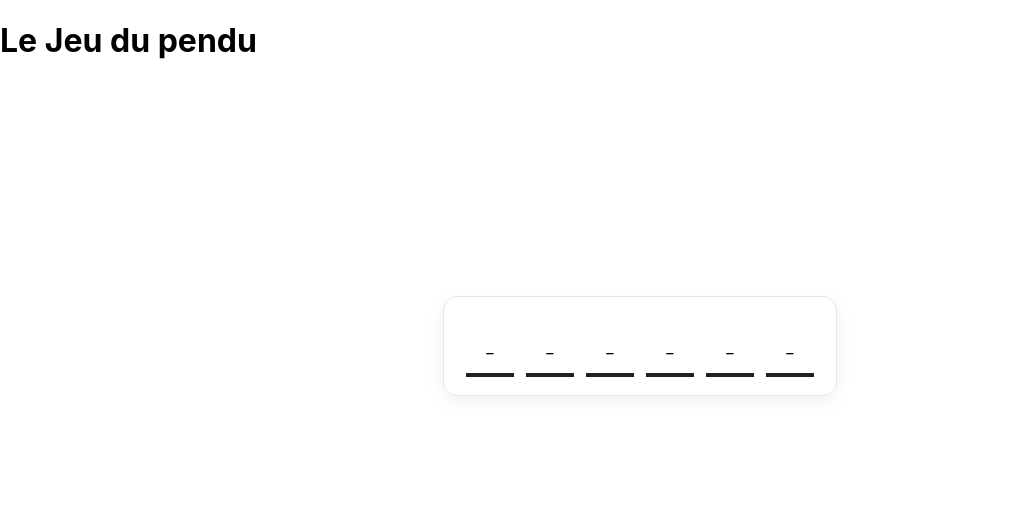
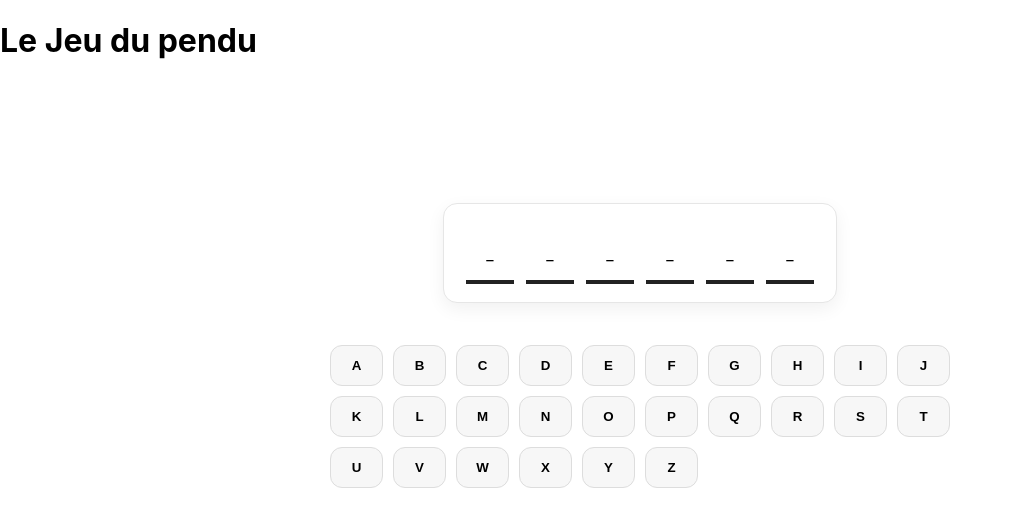
Before and after one commit to Fyxio/TP-Rendu, a React (Create React App) app: page / in a window 1280 px wide. Shown: the top 526 px of the page, without its empty margins (0-1011 px from the left). Built offline with nearby package versions, Linux system fonts and the light colour scheme; the HTML template or start-up script is replaced by a standard one.

Commit message:
Ajout du clavier et réponse click + affichage à la bonne lettre

```diff
--- a/src/App.css
+++ b/src/App.css
@@ -43,6 +43,38 @@
   border-radius: 0;
 }
 
+.Keyboard {
+  display: grid;
+  grid-template-columns: repeat(10, 1fr);
+  gap: 10px;
+  max-width: 620px;
+  width: 100%;
+  margin: 18px auto 0;
+}
+
+.Key {
+  padding: 12px 0;
+  border-radius: 12px;
+  border: 1px solid #ddd;
+  background: #f7f7f7;
+  font-weight: 800;
+  cursor: pointer;
+}
+
+.Key:hover:not(:disabled) {
+  background: #ececec;
+}
+
+.Key:disabled {
+  cursor: not-allowed;
+  opacity: 0.6;
+}
+
+.Key--used {
+  border-color: #bbb;
+}
+
+
 
 /* Responsive */
 @media (max-width: 480px) {
--- a/src/components/Game.tsx
+++ b/src/components/Game.tsx
@@ -34,7 +34,8 @@ export default function Game() {
 
   return (
     <div className="Game">
-      <WordDisplay letters={letters} />
+      <WordDisplay letters={letters}/>
+      <Keyboard onGuess={(handleGuess) => console.log("click", handleGuess)}/>
       {/* <HangmanDisplay /> */}
     </div>
   );
--- a/src/components/Keyboard.tsx
+++ b/src/components/Keyboard.tsx
@@ -1,7 +1,29 @@
-export default function Keyboard(){
-    return (
-        <div className="Keayboard">
-            <p>Ceci est ma composante "Keyboard"</p>
-        </div>
-    )
+type KeyboardProps = {
+  onGuess: (letter: string) => void;
+  disabled?: boolean;
+  guessed?: string[]; // lettres déjà cliquées (optionnel pour l’instant)
+};
+
+const ALPHABET = "abcdefghijklmnopqrstuvwxyz".split("");
+
+export default function Keyboard({ onGuess, disabled = false, guessed = [] }: KeyboardProps) {
+  return (
+    <div className="Keyboard">
+      {ALPHABET.map((letter) => {
+        const isGuessed = guessed.includes(letter);
+
+        return (
+          <button
+            key={letter}
+            type="button"
+            className={`Key ${isGuessed ? "Key--used" : ""}`}
+            onClick={() => onGuess(letter)}
+            disabled={disabled || isGuessed}
+          >
+            {letter.toUpperCase()}
+          </button>
+        );
+      })}
+    </div>
+  );
 }
```
